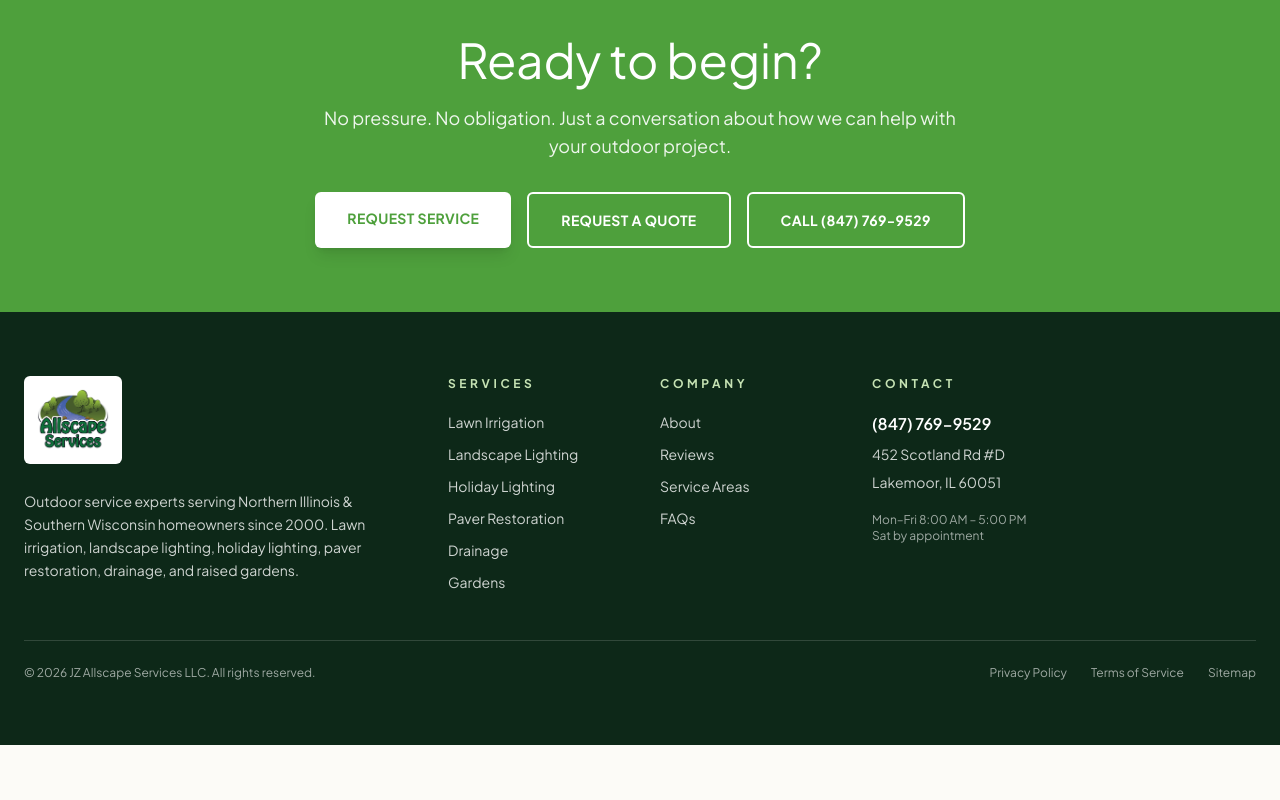
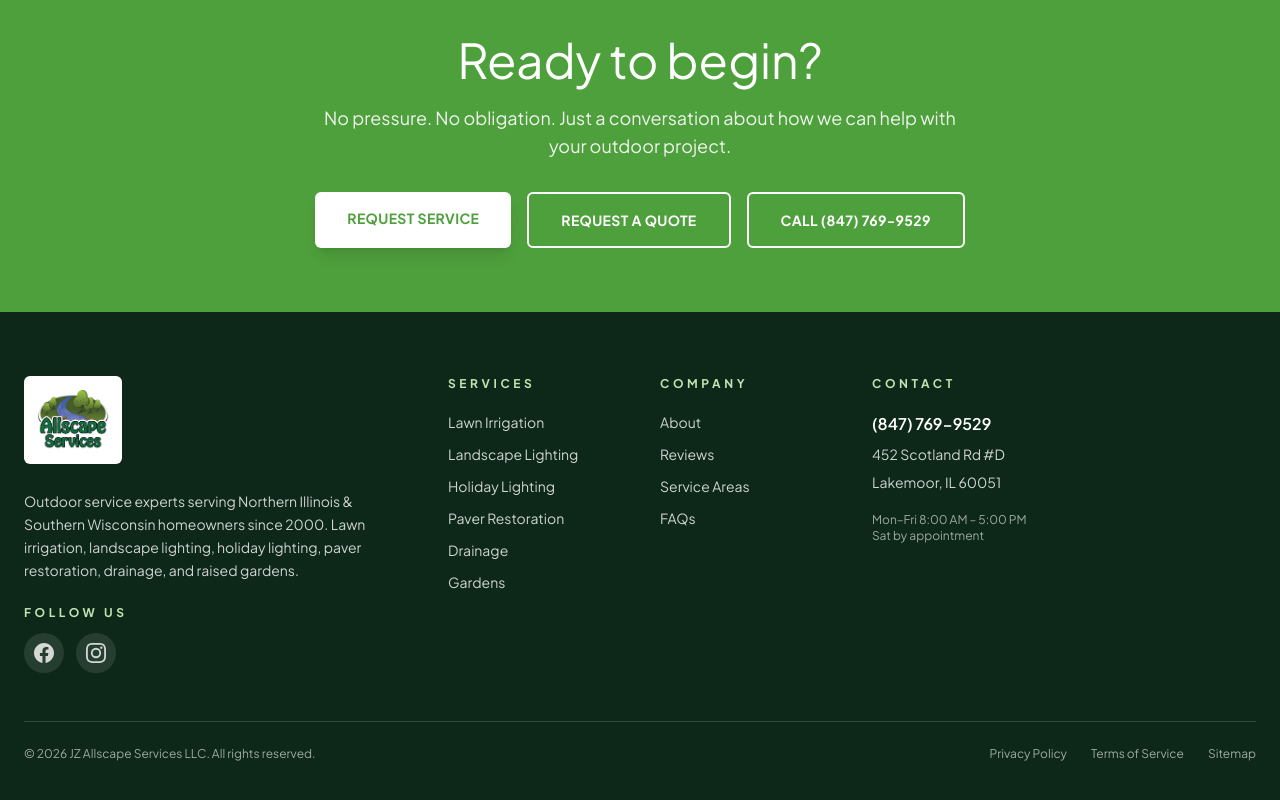
Before and after one commit to jzeno9090/allscape-site, a Next.js app: page / in a window 1280 px wide. Shown: the part 3484-4284 px from the top of the page. Before the commit the page ends 4229 px from the top, so only its background shows below. Built offline with nearby package versions, Linux system fonts and the light colour scheme.

Commit message:
Add Facebook + Instagram icons to footer 'Follow us' block
Inline SVG icons (no extra deps), only render when business.social.facebook
or business.social.instagram is non-empty. Hover states use brand green.

```diff
--- a/src/components/Footer.tsx
+++ b/src/components/Footer.tsx
@@ -18,6 +18,39 @@
               Outdoor service experts serving Northern Illinois &amp; Southern Wisconsin homeowners since {business.established}. Lawn
               irrigation, landscape lighting, holiday lighting, paver restoration, drainage, and raised gardens.
             </p>
+            {(business.social.facebook || business.social.instagram) && (
+              <div className="mt-6">
+                <div className="text-xs uppercase tracking-widest text-green-soft font-bold mb-3">Follow us</div>
+                <div className="flex gap-3">
+                  {business.social.facebook && (
+                    <a
+                      href={business.social.facebook}
+                      target="_blank"
+                      rel="noopener noreferrer"
+                      aria-label="Allscape Services on Facebook"
+                      className="w-10 h-10 rounded-full bg-white/10 hover:bg-green flex items-center justify-center transition-colors"
+                    >
+                      <svg className="w-5 h-5" fill="currentColor" viewBox="0 0 24 24" aria-hidden="true">
+                        <path d="M24 12.073c0-6.627-5.373-12-12-12s-12 5.373-12 12c0 5.99 4.388 10.954 10.125 11.854v-8.385H7.078v-3.47h3.047V9.43c0-3.007 1.792-4.669 4.533-4.669 1.312 0 2.686.235 2.686.235v2.953H15.83c-1.491 0-1.956.925-1.956 1.874v2.25h3.328l-.532 3.47h-2.796v8.385C19.612 23.027 24 18.062 24 12.073z" />
+                      </svg>
+                    </a>
+                  )}
+                  {business.social.instagram && (
+                    <a
+                      href={business.social.instagram}
+                      target="_blank"
+                      rel="noopener noreferrer"
+                      aria-label="Allscape Services on Instagram"
+                      className="w-10 h-10 rounded-full bg-white/10 hover:bg-green flex items-center justify-center transition-colors"
+                    >
+                      <svg className="w-5 h-5" fill="currentColor" viewBox="0 0 24 24" aria-hidden="true">
+                        <path d="M12 2.163c3.204 0 3.584.012 4.85.07 3.252.148 4.771 1.691 4.919 4.919.058 1.265.069 1.645.069 4.849 0 3.205-.012 3.584-.069 4.849-.149 3.225-1.664 4.771-4.919 4.919-1.266.058-1.644.07-4.85.07-3.204 0-3.584-.012-4.849-.07-3.26-.149-4.771-1.699-4.919-4.92-.058-1.265-.07-1.644-.07-4.849 0-3.204.013-3.583.07-4.849.149-3.227 1.664-4.771 4.919-4.919 1.266-.057 1.645-.069 4.849-.069zM12 0C8.741 0 8.333.014 7.053.072 2.695.272.273 2.69.073 7.052.014 8.333 0 8.741 0 12c0 3.259.014 3.668.072 4.948.2 4.358 2.618 6.78 6.98 6.98C8.333 23.986 8.741 24 12 24c3.259 0 3.668-.014 4.948-.072 4.354-.2 6.782-2.618 6.979-6.98.059-1.28.073-1.689.073-4.948 0-3.259-.014-3.667-.072-4.947-.196-4.354-2.617-6.78-6.979-6.98C15.668.014 15.259 0 12 0zm0 5.838a6.162 6.162 0 100 12.324 6.162 6.162 0 000-12.324zM12 16a4 4 0 110-8 4 4 0 010 8zm6.406-11.845a1.44 1.44 0 100 2.881 1.44 1.44 0 000-2.881z" />
+                      </svg>
+                    </a>
+                  )}
+                </div>
+              </div>
+            )}
           </div>
 
           <div className="md:col-span-2">
```
